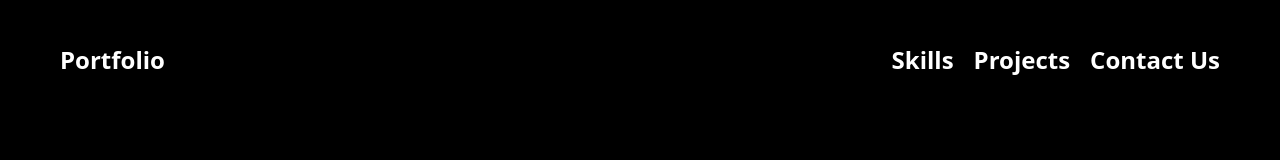
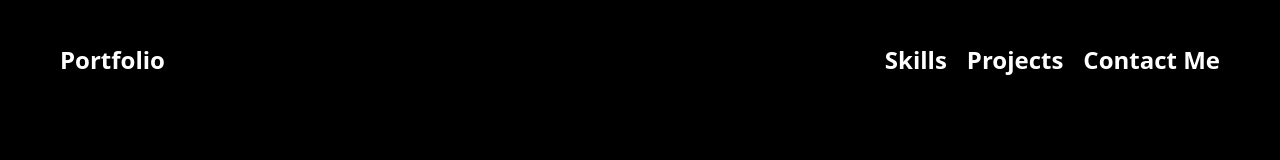
Before and after one commit to combfreak45/Portfolio_new, a React (Vite) app in the folder main/: page /portfolio in a window 1280 px wide. Shown: the top 160 px of the page. Built offline with nearby package versions, Linux system fonts and the light colour scheme.

Commit message:
Update Header.jsx

```diff
--- a/main/src/Components/Header.jsx
+++ b/main/src/Components/Header.jsx
@@ -30,7 +30,7 @@ const Header = () => {
               <Link to="/portfolio/project">Projects</Link>
             </div>
             <div className="hover:cursor-pointer hover:scale-125">
-              <Link to="/portfolio/contact">Contact Us</Link>
+              <Link to="/portfolio/contact">Contact Me</Link>
             </div>
           </div>
         </div>
@@ -45,7 +45,7 @@ const Header = () => {
               <Link to="/portfolio/project">Projects</Link>
             </div>
             <div className="hover:cursor-pointer">
-              <Link to="/portfolio/contact">Contact Us</Link>
+              <Link to="/portfolio/contact">Contact Me</Link>
             </div>
           </div>
         ) : (
```
